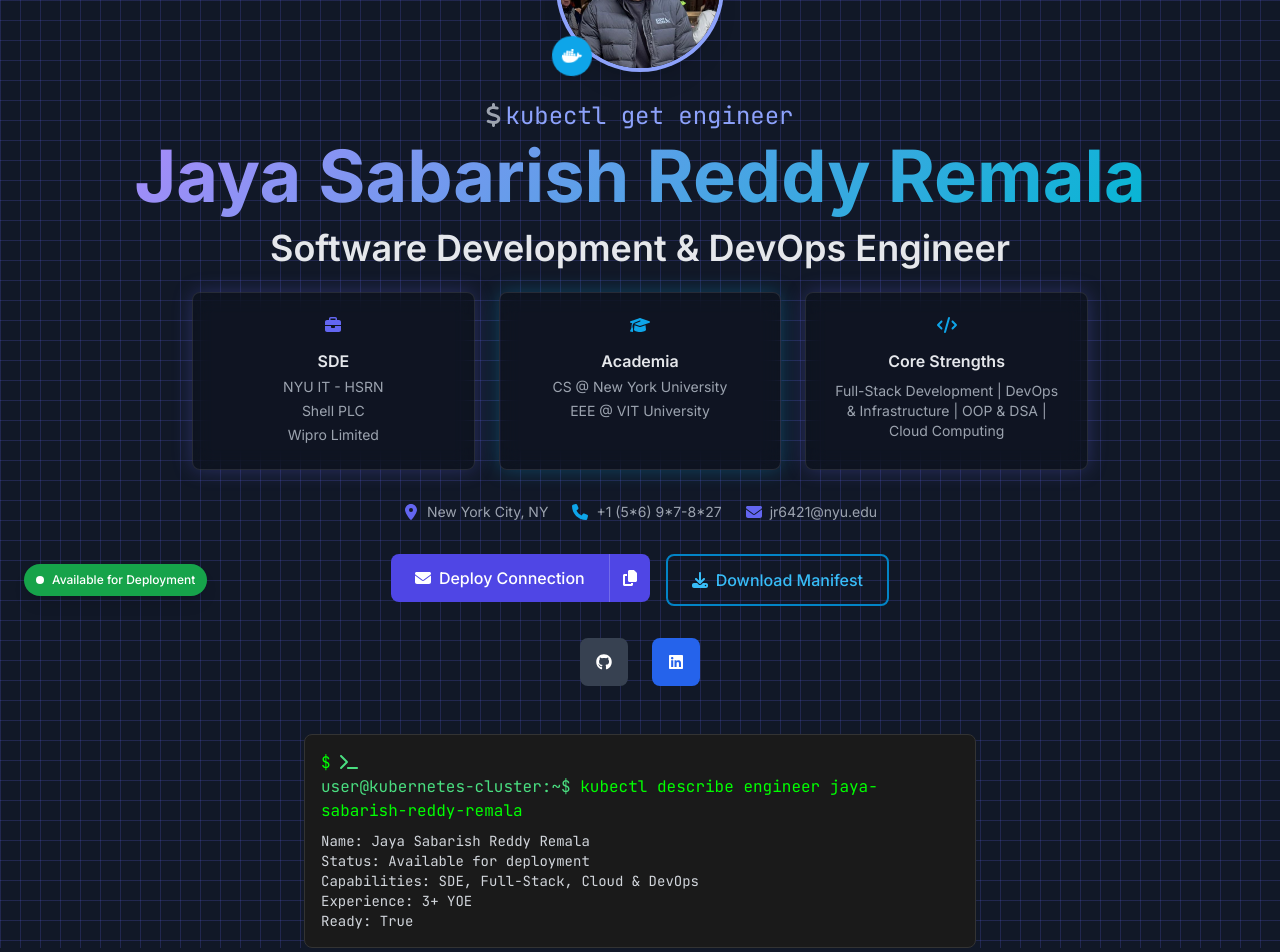
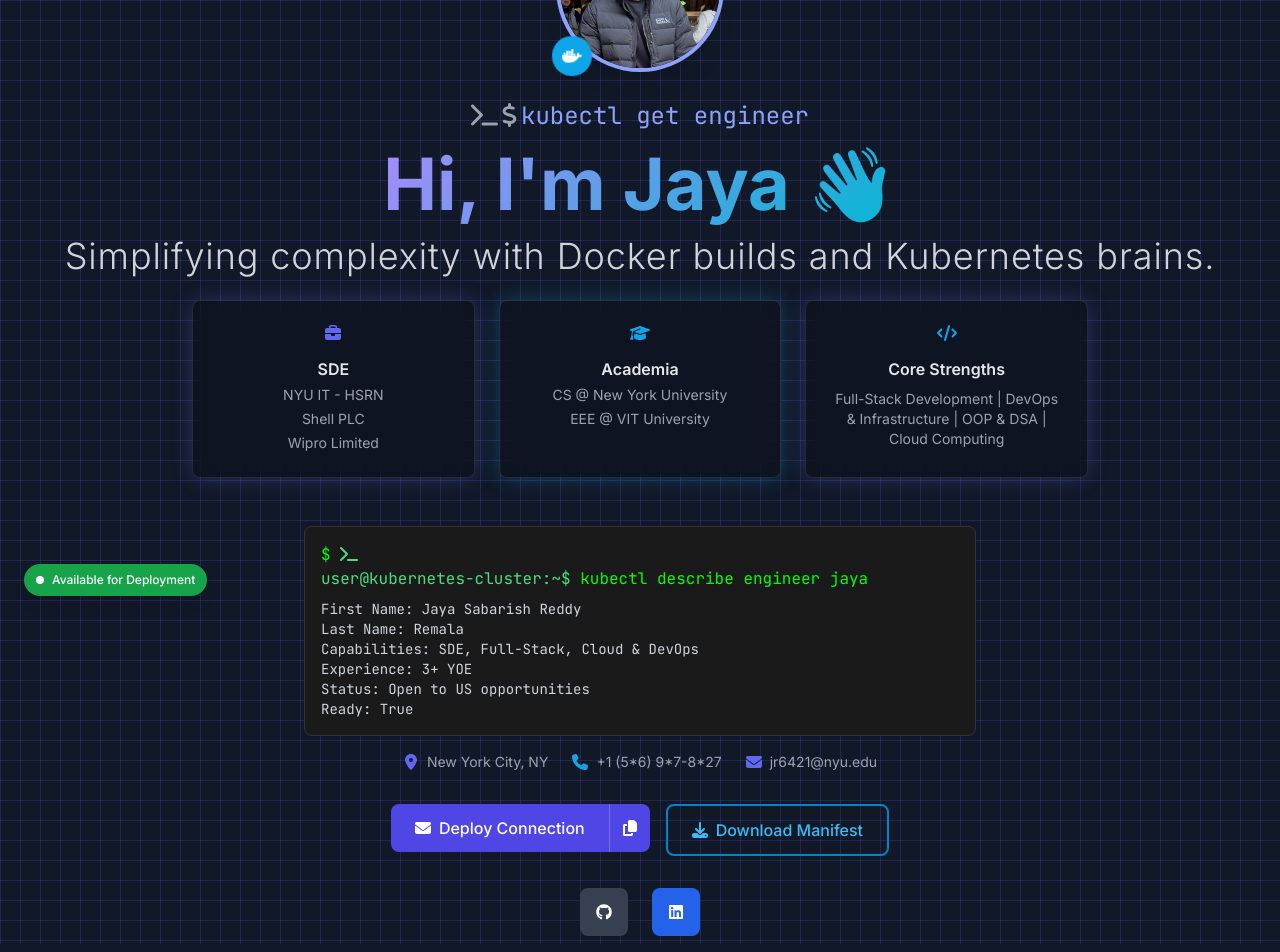
Before and after one commit to sabarishreddy99/jayas-portfolio, a Next.js app: page / in a window 1280 px wide. Shown: the part 180-1132 px from the top of the page. Built offline with nearby package versions, Linux system fonts and the light colour scheme.

Commit message:
Minor UI Tweaks and Vocab

```diff
--- a/src/app/globals.css
+++ b/src/app/globals.css
@@ -426,3 +426,51 @@
 .font-mono {
   font-family: 'JetBrains Mono', 'Fira Code', 'Monaco', 'Consolas', monospace !important;
 }
+
+/* ========================================
+   ANIMATIONS
+   ======================================== */
+
+/* Waving hand animation */
+@keyframes wave {
+  0%, 100% {
+    transform: rotate(0deg);
+  }
+  10% {
+    transform: rotate(14deg);
+  }
+  20% {
+    transform: rotate(-8deg);
+  }
+  30% {
+    transform: rotate(14deg);
+  }
+  40% {
+    transform: rotate(-4deg);
+  }
+  50% {
+    transform: rotate(10deg);
+  }
+  60%, 70%, 80%, 90% {
+    transform: rotate(0deg);
+  }
+}
+
+.wave-animation {
+  display: inline-block !important;
+  transform-origin: 70% 70% !important;
+  animation: wave 2.5s ease-in-out infinite !important;
+  animation-delay: 0s !important;
+  animation-fill-mode: both !important;
+}
+
+.wave-animation:hover {
+  animation-duration: 1.2s !important;
+}
+
+/* Alternative class for testing */
+.wave-hand {
+  display: inline-block;
+  transform-origin: 70% 70%;
+  animation: wave 3s ease-in-out infinite;
+}
--- a/src/app/layout.tsx
+++ b/src/app/layout.tsx
@@ -12,7 +12,7 @@
 export const metadata: Metadata = {
   metadataBase: new URL('https://sabarishreddyrj.gradevitian.in'),
   title: 'Jaya\'s Minikube Portfolio',
-  description: 'Software Engineer specializing in cloud infrastructure, DevOps, and full-stack development. Experience with Kubernetes, Docker, AWS, and modern web technologies.',
+  description: 'Passionate software engineer who transforms complex challenges into user-friendly solutions. From helping researchers collaborate globally to optimizing systems for 10K+ users - I build technology that makes a difference.',
   keywords: [
     'Software Engineer',
     'DevOps Engineer',
--- a/src/components/About.tsx
+++ b/src/components/About.tsx
@@ -110,10 +110,7 @@
             </h3>
             <div className="space-y-4 text-gray-600 dark:text-gray-400 leading-relaxed">
               <p>
-                I'm the engineer who gets genuinely excited about solving problems that haven't been solved before.
-                At NYU, I spend my days helping researchers connect across continents through code, while my nights
-                were once spent ensuring Shell's oil tankers moved smoothly across 20+ countries. There's something
-                deeply satisfying about building systems that just work even when nobody notices they're there.
+                I'm the kind of engineer who sees a broken system and thinks 'challenge accepted.' What excites me most? Building solutions that make people's lives easier, whether it's helping researchers connect across continents or ensuring oil tankers move smoothly across 20+ countries.
               </p>
               <p>
                 What drives me? The moment when complex becomes simple. I recently spent weeks diving into CRDT
--- a/src/components/Hero.tsx
+++ b/src/components/Hero.tsx
@@ -99,23 +99,29 @@
         <motion.div variants={itemVariants} className="mb-6">
           <div className="text-xl md:text-2xl text-gray-600 dark:text-gray-400 mb-2">
             <span className="font-mono text-primary-900 dark:text-kubernetes-400">
-              <FontAwesomeIcon icon={faDollarSign} className="mr-1 text-zinc-950  dark:text-gray-400" />
+              <FontAwesomeIcon icon={faTerminal} className="mr-1 text-zinc-950  dark:text-gray-400" />
+              <FontAwesomeIcon icon={faDollarSign} className="mr-1 text-zinc-950 dark:text-gray-400" />
               kubectl get engineer
             </span>
           </div>
-          <h1 className="text-4xl md:text-6xl lg:text-7xl font-bold mb-4">
-            <span className="gradient-text">Jaya Sabarish Reddy Remala</span>
+          <h1 className="text-4xl md:text-6xl lg:text-7xl font-bold mb-4 mt-4">
+            <span className="gradient-text">
+              Hi, I'm Jaya{" "}
+
+                👋
+
+            </span>
           </h1>
 
-          <h2 className="text-2xl md:text-3xl lg:text-4xl font-semibold text-gray-800 dark:text-gray-200 mb-6">
-           Software Development & DevOps Engineer
+          <h2 className="text-2xl md:text-3xl lg:text-4xl font-light text-gray-700 dark:text-gray-300 mb-6 tracking-wide leading-relaxed">
+           Simplifying complexity with Docker builds and Kubernetes brains.
           </h2>
         </motion.div>
 
         {/* Status Cards */}
         <motion.div
           variants={itemVariants}
-          className="grid grid-cols-1 md:grid-cols-3 gap-6 mb-8 max-w-4xl mx-auto"
+          className="grid grid-cols-1 md:grid-cols-3 gap-6 mb-2 max-w-4xl mx-auto"
         >
           <motion.div
             whileHover={{ scale: 1.05, y: -5 }}
@@ -163,10 +169,34 @@
           </motion.div>
         </motion.div>
 
+
+                {/* Terminal Command */}
+        <motion.div
+          variants={itemVariants}
+          className="mt-12 max-w-2xl mx-auto"
+        >
+          <div className="terminal text-left">
+            <FontAwesomeIcon icon={faTerminal} className="mr-2 text-green-400" />
+            <div className="mb-2">
+              <span className="text-green-400">user@kubernetes-cluster:~$</span> kubectl describe engineer jaya
+            </div>
+            <div className="text-gray-300 text-sm">
+              <div>First Name: Jaya Sabarish Reddy</div>
+              <div>Last Name: Remala</div>
+              <div>Capabilities: SDE, Full-Stack, Cloud & DevOps</div>
+              <div>Experience: 3+ YOE</div>
+            <div>Status: Open to US opportunities</div>
+              <div>Ready: True</div>
+            </div>
+          </div>
+        </motion.div>
+
+
+
         {/* Contact Info */}
         <motion.div
           variants={itemVariants}
-          className="flex flex-wrap justify-center gap-6 mb-8 text-gray-600 dark:text-gray-400"
+          className="flex flex-wrap justify-center gap-6 mb-8 text-gray-600 dark:text-gray-400 mt-4"
         >
           <div className="flex items-center space-x-2">
             <FontAwesomeIcon icon={faMapMarkerAlt} className="w-4 h-4 text-kubernetes-500" />
@@ -237,7 +267,7 @@
         {/* Social Links */}
         <motion.div
           variants={itemVariants}
-          className="flex justify-center space-x-6"
+          className="flex justify-center space-x-6 mb-2"
         >
           <motion.a
             href="https://github.com/sabarishreddy99"
@@ -262,25 +292,7 @@
           </motion.a>
         </motion.div>
 
-        {/* Terminal Command */}
-        <motion.div
-          variants={itemVariants}
-          className="mt-12 max-w-2xl mx-auto"
-        >
-          <div className="terminal text-left">
-            <FontAwesomeIcon icon={faTerminal} className="mr-2 text-green-400" />
-            <div className="mb-2">
-              <span className="text-green-400">user@kubernetes-cluster:~$</span> kubectl describe engineer jaya-sabarish-reddy-remala
-            </div>
-            <div className="text-gray-300 text-sm">
-              <div>Name: Jaya Sabarish Reddy Remala</div>
-              <div>Status: Available for deployment</div>
-              <div>Capabilities: SDE, Full-Stack, Cloud & DevOps</div>
-              <div>Experience: 3+ YOE</div>
-              <div>Ready: True</div>
-            </div>
-          </div>
-        </motion.div>
+
       </motion.div>
     </section>
   )
--- a/src/components/Projects.tsx
+++ b/src/components/Projects.tsx
@@ -31,7 +31,7 @@
   const projects = [
     {
       title: 'CodeCollab – Real-time Code Editor',
-      description: 'Built a real-time collaborative code editor using CRDT (Yjs), enabling concurrent editing in 3+ languages with sub-second sync latency.',
+      description: 'Ever tried coding with friends on a shared project? It\'s usually a mess of \'wait, don\'t edit that line!\' I solved this by building CodeCollab - now teams can code together seamlessly, like Google Docs but for developers.',
       type: 'kubernetes',
       category: 'Full Stack Application',
       technologies: ['Next.js', 'TypeScript', 'Yjs', 'AWS', 'Redis', 'Docker', 'NGINX'],
@@ -55,7 +55,7 @@
     },
     {
       title: 'gradeVITian – Grade Forecasting Tool',
-      description: 'Developed an exam prediction tool serving 14K+ users; ranked #2 on Google, attracted 16K+ monthly organic visits, and actively maintained it in production for 6+ years.',
+      description: 'As a student, I was tired of guessing my grades. So I built gradeVITian - a tool that became so popular it\'s now used by 14K+ students. Six years later, it\'s still helping students plan their academic journey with confidence.',
       type: 'kubernetes',
       category: 'Web Application',
       technologies: ['React.js', 'PHP', 'PostgreSQL', 'Git', 'Google Search Console', 'SEO'],
```
Also changed, not shown: public/ks8-logo.svg (added).
